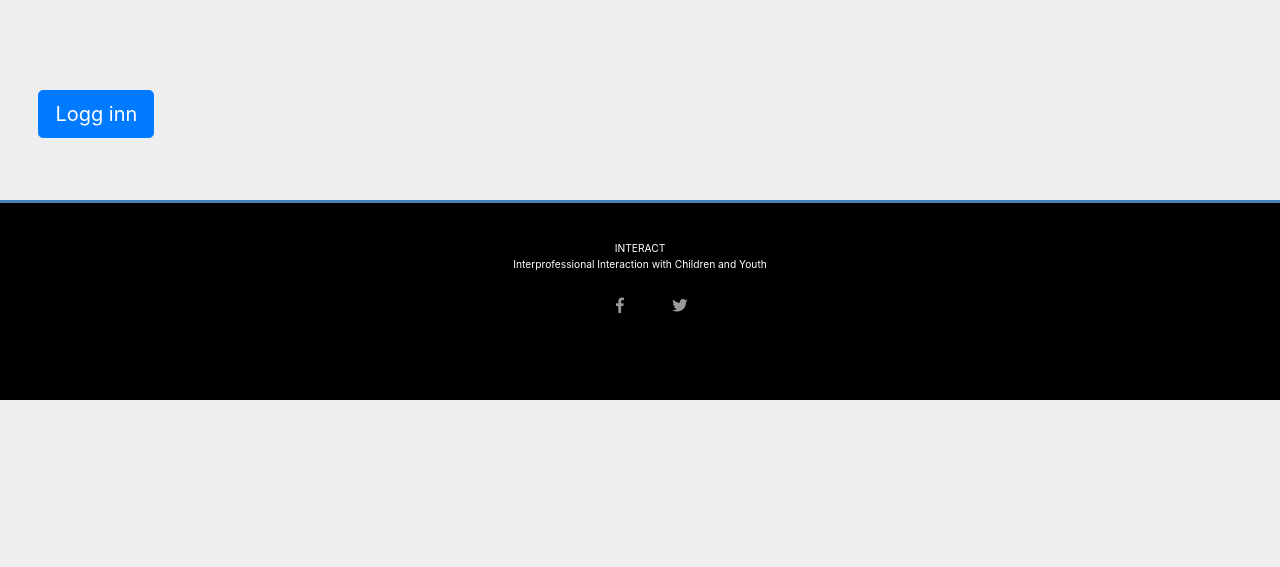
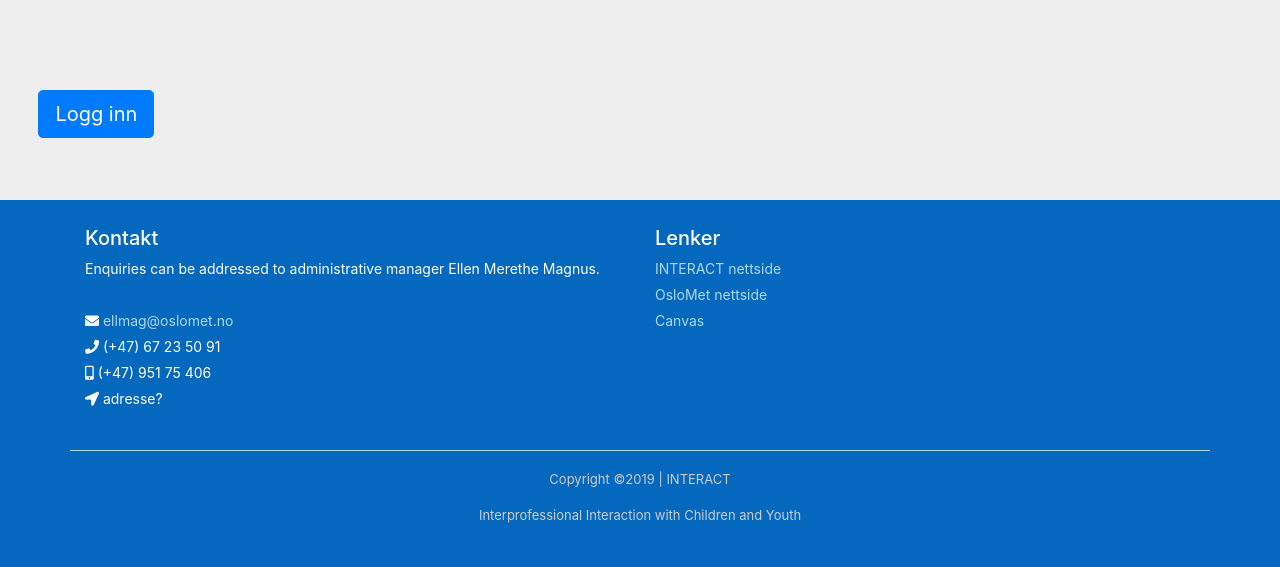
Before and after one commit to Gnusifus/INTERACT, a PHP site: page /all_cases.php in a window 1280 px wide. Shown: the part 624-1191 px from the top of the page. Before the commit the page ends 1024 px from the top, so only its background shows below. Run offline with PHP 8.4, Linux system fonts and the light colour scheme; data that the repository does not hold is empty; some libraries are stand-ins or nearby versions.

Commit message:
Footer med innhold

```diff
--- a/INTERACT/public_html/css.css
+++ b/INTERACT/public_html/css.css
@@ -477,44 +477,38 @@ video{
 /*footer*/
 
 #content-wrap {
-  padding-bottom: 197px;
+  padding-bottom: 250px;
 }
 
 footer {
-  padding: 3%;
+  color: white;
   width:100%;
-  height: 200px;
-  background-color:black;
-  border-top: 3px solid steelblue;
+  background-color: #0568BF;
+  min-height:250px;
+  padding: 2%;
 }
 
-footer>p{
+footer p {
+  font-size:13px;
+  color:#CCC;
+}
+
+.footer_ul_amrc {
+  margin:0px ;
+  list-style-type:none;
+  font-size:14px;
+  padding:0;
+}
+.footer_ul_amrc li {
+  padding:0px 0px 5px 0px;
   color: white;
 }
 
-.social_footer_ul {
-  display:table;
-  margin: auto;
-  padding: 0;
-  list-style-type:none;
-}
-.social_footer_ul li {
-  float:left;
-  padding: 10px;
-  margin-left: 20px;
-}
-.social_footer_ul li a {
-  color:#999;
-  transition: all 0.5s;
+.footer_ul_amrc li>a {
+  color: lightblue;
 }
 
-.social_footer_ul li a:hover {
-  color:#E94724;
+.bottom_border {
+  border-bottom:1px solid lightblue;
+  padding-bottom:20px;
 }
-
-.social_footer_ul li i {
-  font-size: 1.5em;
-  width:20px;
-  height:20px;
-  text-align:center;
-}
--- a/INTERACT/public_html/html_elements/footer.html
+++ b/INTERACT/public_html/html_elements/footer.html
@@ -1,9 +1,37 @@
 <footer>
-  <p class="text-center">INTERACT <br>Interprofessional Interaction with Children and Youth</p>
+  <div class="container bottom_border">
+    <div class="row">
 
-  <ul class="social_footer_ul">
-  <li><a href="https://www.facebook.com/demiseno/"><i class="fab fa-facebook-f"></i></a></li>
-  <li><a href="https://twitter.com/demiseno"><i class="fab fa-twitter"></i></a></li>
-  </ul>
+      <div class=" col-sm-4 col-md col-sm-4  col-6 col">
+        <h5>Kontakt</h5>
+        <address>
+          <ul class="footer_ul_amrc">
+            <li>Enquiries can be addressed to administrative manager Ellen Merethe Magnus.</li>
+            <li><br></li>
+            <li><i class="fa fa fa-envelope"></i><a href="mailto:ellmag@oslomet.no"> ellmag@oslomet.no</a></li>
+            <li><i class="fa fa-phone"></i>  (+47) 67 23 50 91  </li>
+            <li><i class="fas fa-mobile-alt"></i>  (+47) 951 75 406  </li>
+            <li><i class="fa fa-location-arrow"></i> adresse?  </li>
+          </ul>
+        </address>
+      </div>
 
+
+      <div class=" col-sm-4 col-md  col-6 col">
+        <h5>Lenker</h5>
+        <ul class="footer_ul_amrc">
+          <li><a href="https://interact.hioa.no/">INTERACT nettside</a></li>
+          <li><a href="https://oslomet.no/">OsloMet nettside</a></li>
+          <li><a href="https://student.oslomet.no/canvas">Canvas</a></li>
+        </ul>
+      </div>
+
+    </div>
+  </div>
+
+
+  <div class="container">
+    <p class="text-center"><br>Copyright &#169;2019 | INTERACT</p>
+    <p class="text-center">Interprofessional Interaction with Children and Youth</p>
+  </div>
 </footer>
```
